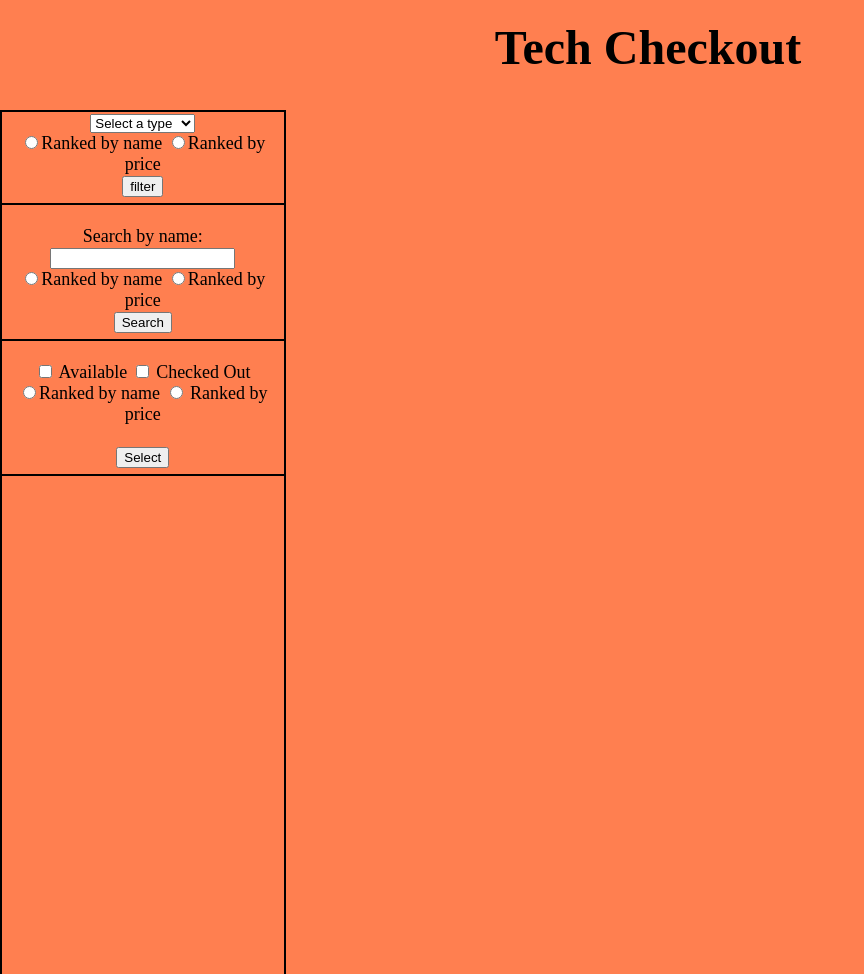
After one commit to martinberton/martin_projects, a PHP site: the page made by Lab/Lab 4/index.php in a window 1280 px wide. The commit adds this page. Shown: the whole page, without its empty margins (0-864 px from the left). Run offline with PHP 8.4, Linux system fonts and the light colour scheme; data that the repository does not hold is empty.

Commit message:
initial commit

```diff
--- /dev/null
+++ b/Lab/Lab 4/index.php
@@ -0,0 +1,152 @@
+<!DOCTYPE html>
+<html>
+    <head>
+        <title>Lab4 </title>
+        <link href="style.css" rel="stylesheet" type="text/css" />
+        <link href="https://fonts.googleapis.com/css?family=Ubuntu" rel="stylesheet">
+    </head>
+    <body>
+
+        <div id="menu">
+
+            <div id="select_type">
+                <form action="index.php">
+                <select name="type">
+                <option value="">Select a type</option>
+                <option value="VR headset">VR headset</option>
+                <option value="Tablet">Tablet</option>
+                <option value="webcam">webcam</option>
+                <option value="CheatSheet">CheatSheet</option>
+                <option value="Smartphone">Smartphone</option>
+                <option value="Camera">Camera</option>
+                <option value="Laptop">Laptop</option>
+                <option value="Microphone">Microphone</option>
+                <option value="Dynamic Mics">Dynamic Mics</option>
+                <option value="Tripod">Tripod</option>
+                </select><br>
+                <input type="radio" name="order" value="item_name" />Ranked by name</label>
+                <input type="radio" name="order" value="price" />Ranked by price</label>
+                <br>
+                <input type="submit", value="filter"><br>
+                </form>
+            </div>
+
+            <div id="select_name">
+                <form action="index.php"><br>
+                Search by name:<input type="text" name="name" value=""><br>
+                <input type="radio" name="order" value="item_name" />Ranked by name</label>
+                <input type="radio" name="order" value="price" />Ranked by price</label>
+                <br>
+                <input type="submit", value="Search">
+                </form>
+            </div>
+
+            <div id="availability">
+                <form action="index.php"><br>
+                    <input type="checkbox" name="case1" id="case1" /> <label for="case1">Available</label>
+                    <input type="checkbox" name="case2" id="case2" /> <label for="case2">Checked Out</label><br>
+                    <input type="radio" name="item_name" value="item_name" />Ranked by name</label>
+                <input type="radio" name="price" value="price" /> Ranked by price</label>
+                <br><br>
+                <input type="submit", value="Select">
+                </form>
+            </div>
+
+
+        </div>
+
+
+        <div id="header">
+            <h1>Tech Checkout</h1>
+        </div>
+        <div id="space">
+
+        </div>
+
+
+
+        <div id="list">
+
+
+
+            <?php
+
+            $bdd = new PDO("mysql:host=localhost;dbname=tech", 'mb33', '');
+
+            if ($_GET['type']!='')
+            {
+               if($_GET['order']=='price'){
+                    $reponse = $bdd->query('SELECT * FROM device WHERE deviceType=\'' . $_GET['type'] . '\' ORDER BY price');
+               } else {
+                    $reponse = $bdd->query('SELECT * FROM device WHERE deviceType=\'' . $_GET['type'] . '\'');
+               }
+
+            }
+            else if ($_GET['name']!='')
+            {
+                if($_GET['order']=='price'){
+                    $reponse = $bdd->query('SELECT * FROM device WHERE deviceName like \'%' . $_GET['name'] . '%\' ORDER BY price');
+               } else {
+                    $reponse = $bdd->query('SELECT * FROM device WHERE deviceName like \'%' . $_GET['name'] . '%\'ORDER BY deviceName');
+               }
+
+            }
+
+
+            else if ($_GET['case1']!='')
+            {
+                 if($_GET['order']=='price'){
+                    	$reponse = $bdd->query('SELECT * FROM device WHERE status=\'Available\'ORDER BY price');
+               } else {
+                    	$reponse = $bdd->query('SELECT * FROM device WHERE status=\'Available\'ORDER BY deviceName');
+               }
+
+            }
+            else if ($_GET['case2']!='')
+            {
+                 if($_GET['order']=='price'){
+                    $reponse = $bdd->query('SELECT * FROM device WHERE status=\'CheckedOut\'ORDER BY price');
+               } else {
+                    $reponse = $bdd->query('SELECT * FROM device WHERE status=\'CheckedOut\' ORDER BY deviceName');
+               }
+
+            }
+            else if($_GET['type']=='')
+            {
+                if($_GET['order']=='price'){
+                    $reponse = $bdd->query('SELECT * FROM device ORDER BY price');
+               }
+               else if($_GET['order']='item_name')
+               {
+                    $reponse = $bdd->query('SELECT * FROM device ORDER BY deviceName');
+               }else {
+                $reponse = $bdd->query('SELECT * FROM device ');
+                }
+
+            }
+
+
+
+
+
+
+            while ($donnees = $reponse->fetch())
+            {
+            ?>
+                <div id="item">
+                    <p>
+                    <strong>Device</strong> : <?php echo $donnees['deviceName']; ?><br />
+                    type : <?php echo $donnees['deviceType']; ?> <br />
+                    Price: $<?php echo $donnees['price']; ?> <br />
+                    Status: <?php echo $donnees['status']; ?> </em>
+                    </p>
+                </div>
+
+        </div>
+
+        <?php
+        }
+        $reponse->closeCursor(); // Termine le traitement de la requête
+    ?>
+    </body>
+</html>
--- /dev/null
+++ b/Lab/Lab 4/style.css
@@ -0,0 +1,60 @@
+body{
+	background-color: coral;
+	font-family: "Times New Roman", Times, serif;
+	width: 100%;
+	height: 100%;
+	font-size: 18px;
+
+
+}
+#header {
+    width: 100%;
+    height: 90px;
+    margin-left: auto;
+    margin-right: auto;
+    text-align: center;
+    font-size: 24px;
+    background-color: coral;
+    position: fixed;
+    top: 0px;
+}
+
+#space {
+    width: 100%;
+    height: 90px;
+    margin-left: auto;
+    margin-right: auto;
+
+
+}
+
+
+#header h1 {
+    margin-top: 20px;
+}
+
+#item {
+    width: 50%;
+    margin-left: auto;
+    margin-right: auto;
+    text-align: center;
+    border: 3px solid black;
+}
+
+#menu {
+    border: 2px solid black;
+    width: 22%;
+    height: 100%;
+    float:left;
+    position: fixed;
+    top: 110px;
+    left: 0px;
+
+
+}
+
+#select_type, #select_name, #availability {
+    border-bottom: 2px solid black;
+    padding-bottom: 6px;
+    text-align: center;
+}
--- a/index.php
+++ b/index.php
@@ -12,6 +12,7 @@
                     <a href="/Lab/Lab 1">Lab 1</a><br />
                     <a href="/Lab/777">Lab 2</a><br />
                     <a href="https://silverjackmv.herokuapp.com/">lab 3</a><br />
+                    <a href="/Lab/Lab 4">Lab 4</a><br />
                 </div>
 
                 <div>
```
